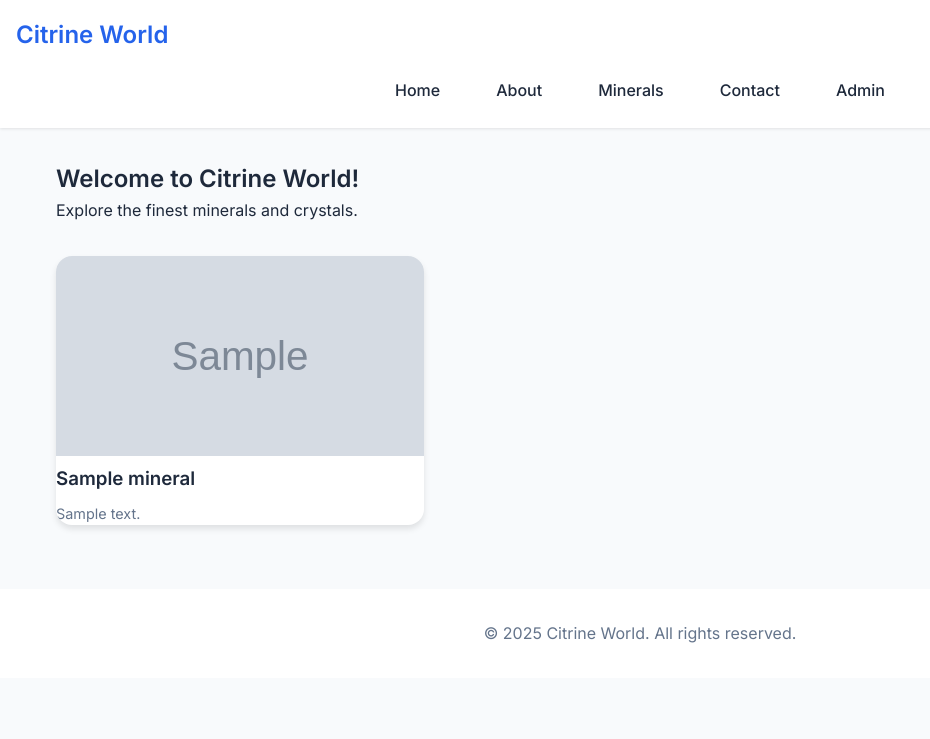
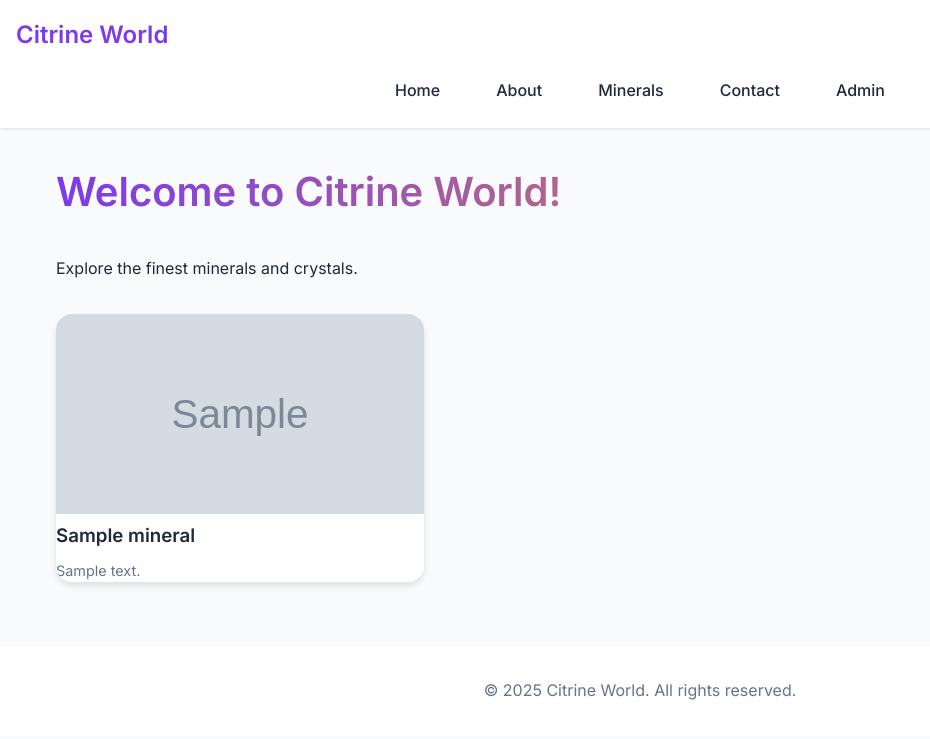
Before and after one commit to advancedmathquiz/citrine, a Flask app: page / in a window 1280 px wide. Shown: the top 739 px of the page, without its empty margins (0-930 px from the left). Run offline with Flask 3, Linux system fonts and the light colour scheme; tables that the repository leaves empty hold one stand-in row (values such as "Sample post"); grey boxes marked "Sample" are stand-in pictures.

Commit message:
Assistant checkpoint: Enhanced website with modern styling and animations
Assistant generated file changes:
- static/css/style.css: Add modern styling and animations, Add modern animations and transitions
- templates/base.html: Enhance header and add meta tags
- static/js/script.js: Add smooth scrolling and interactions

---

User prompt:

more changes

Replit-Commit-Author: Assistant
Replit-Commit-Session-Id: 8f3fc793-4c59-4fb7-89d4-9495ea0ca40d

```diff
--- a/static/css/style.css
+++ b/static/css/style.css
@@ -1,11 +1,12 @@
 
 :root {
-  --primary: #2563eb;
-  --primary-dark: #1d4ed8;
+  --primary: #7c3aed;
+  --primary-dark: #6d28d9;
   --background: #f8fafc;
   --text: #1e293b;
   --gray: #64748b;
   --border: #e2e8f0;
+  --accent: #f59e0b;
 }
 
 * {
@@ -141,3 +142,39 @@ footer {
   color: var(--gray);
   margin-top: 4rem;
 }
+@keyframes fadeIn {
+  from { opacity: 0; transform: translateY(20px); }
+  to { opacity: 1; transform: translateY(0); }
+}
+
+.card {
+  animation: fadeIn 0.6s ease-out;
+  backdrop-filter: blur(10px);
+  background: rgba(255, 255, 255, 0.95);
+}
+
+header {
+  backdrop-filter: blur(10px);
+  background: rgba(255, 255, 255, 0.95);
+}
+
+.grid {
+  opacity: 0;
+  animation: fadeIn 0.8s ease-out forwards;
+}
+
+h2 {
+  font-size: 2.5rem;
+  background: linear-gradient(to right, var(--primary), var(--accent));
+  -webkit-background-clip: text;
+  color: transparent;
+  margin-bottom: 2rem;
+}
+
+.card img {
+  transition: transform 0.3s ease;
+}
+
+.card:hover img {
+  transform: scale(1.05);
+}
--- a/templates/base.html
+++ b/templates/base.html
@@ -12,8 +12,8 @@
 </head>
 <body>
     <header>
-        <h1>Citrine World</h1>
-        <nav>
+        <h1><span class="gradient-text">Citrine World</span></h1>
+        <nav class="nav-links">
             <a href="{{ url_for('home') }}">Home</a>
             <a href="{{ url_for('about') }}">About</a>
             <a href="{{ url_for('minerals') }}">Minerals</a>
```
Also changed, not shown: static/js/script.js (+26 -0 lines).
